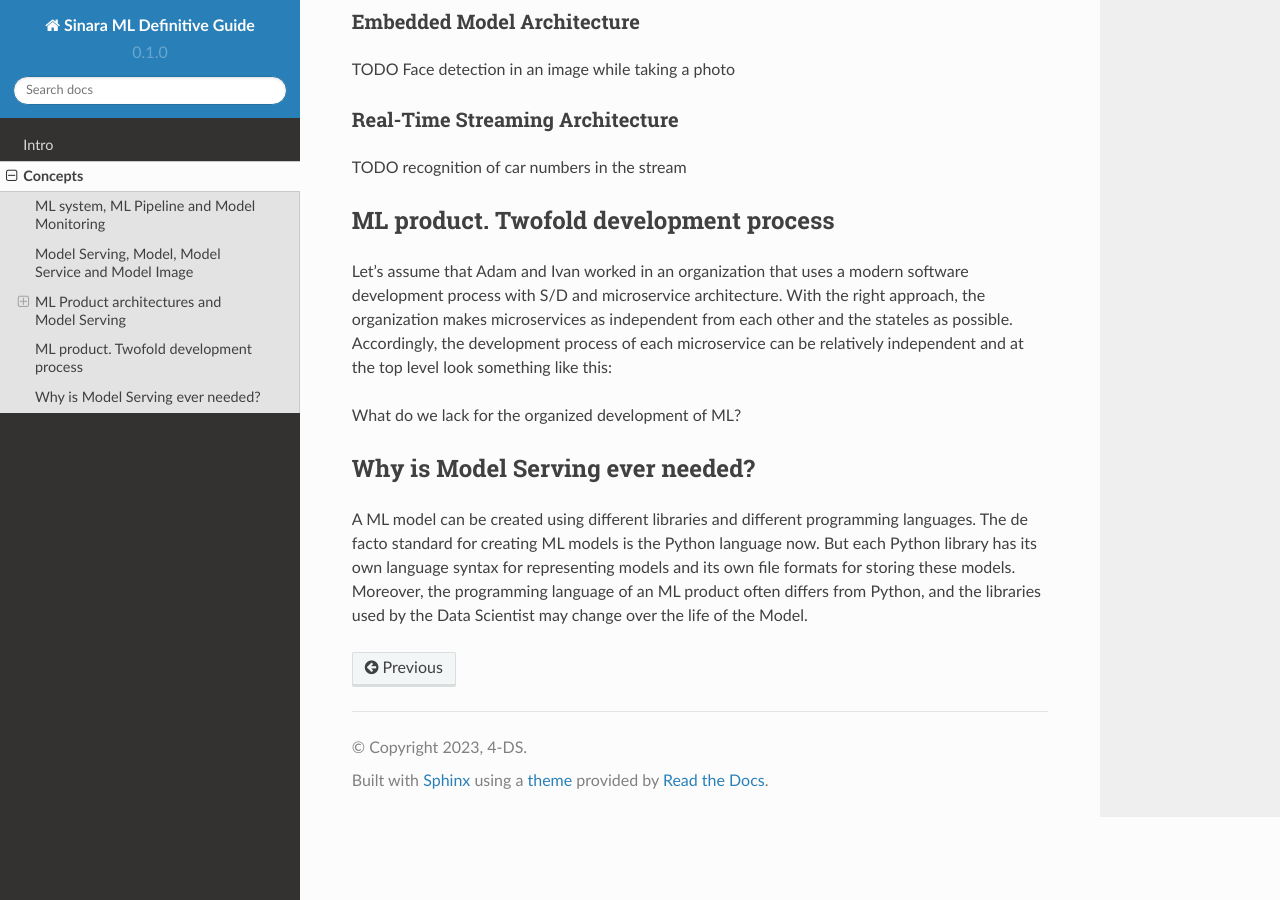
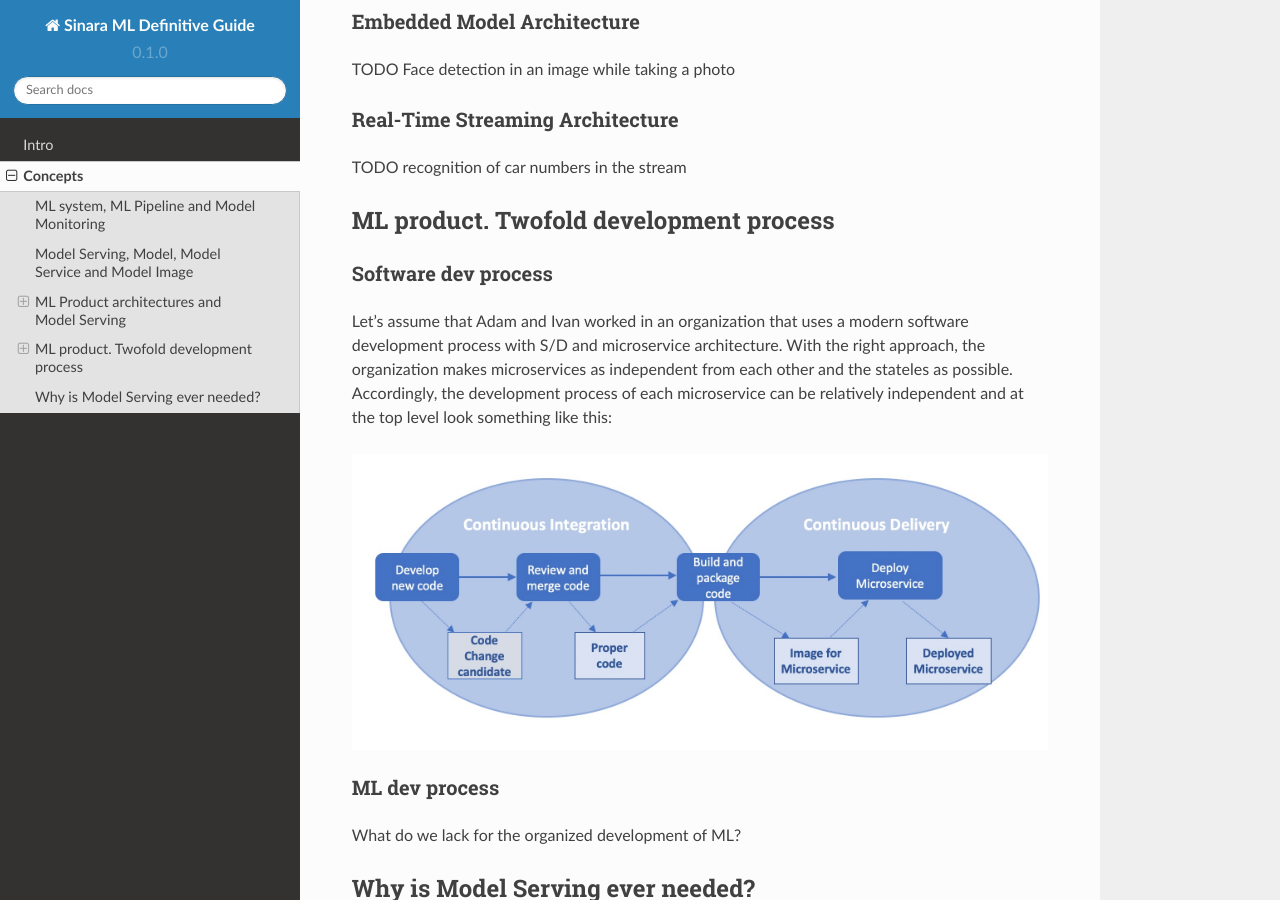
Before and after one commit to 4-DS/SinaraML-Def-Guide, a Sphinx documentation site: the page built from docs/source/concepts.rst, in a window 1280 px wide and 900 px high, scrolled down 3771 px. Built offline with Sphinx 7.4.7 and the Read the Docs theme 2.0.0, drawn with Linux system fonts in a browser that asks for light colours.

Commit message:
Update concepts.rst

```diff
--- a/docs/source/concepts.rst
+++ b/docs/source/concepts.rst
@@ -83,7 +83,15 @@ recognition of car numbers in the stream
 ML product. Twofold development process
 ***************************************
 
+Software dev process
+====================
+
 Let's assume that Adam and Ivan worked in an organization that uses a modern software development process with S/D and microservice architecture. With the right approach, the organization makes microservices as independent from each other and the stateles as possible. Accordingly, the development process of each microservice can be relatively independent and at the top level look something like this:
+
+.. image:: microservice_dev_process.jpeg
+
+ML dev process
+====================
 
 What do we lack for the organized development of ML?
 
```
